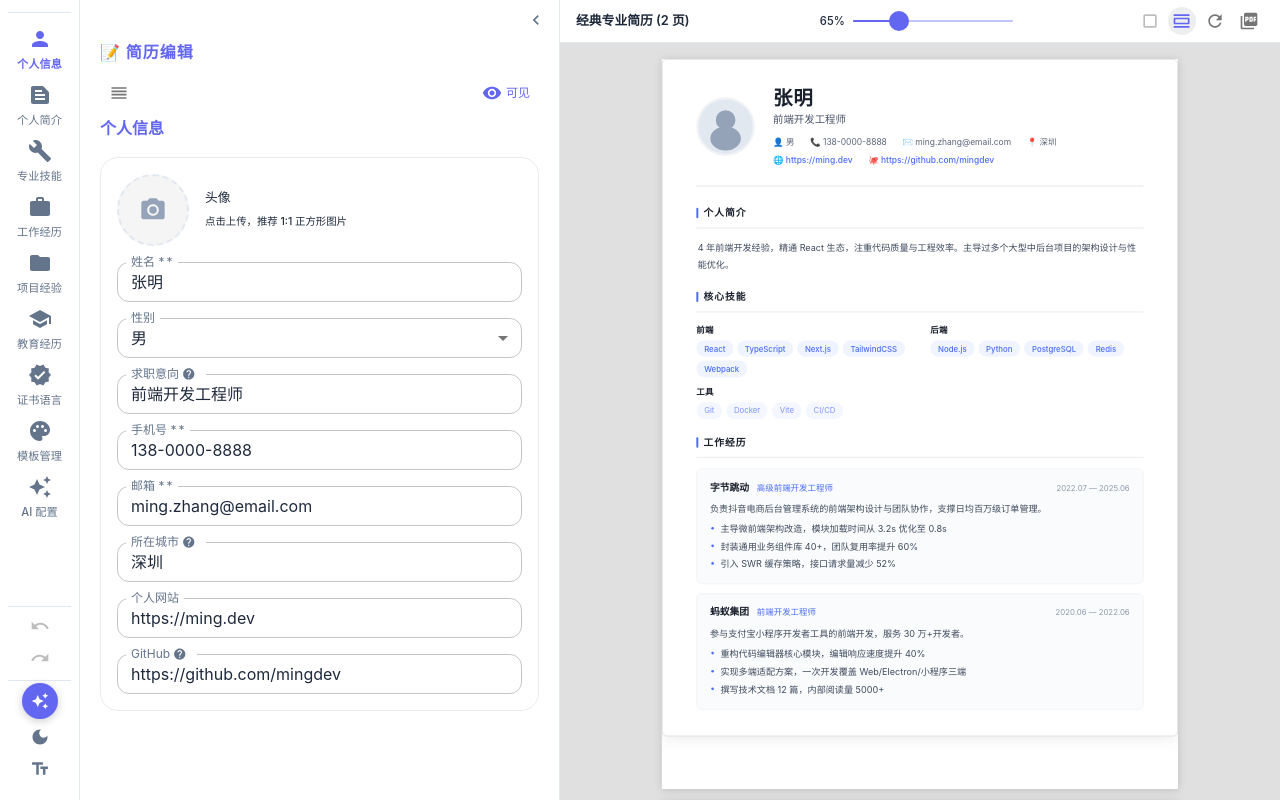
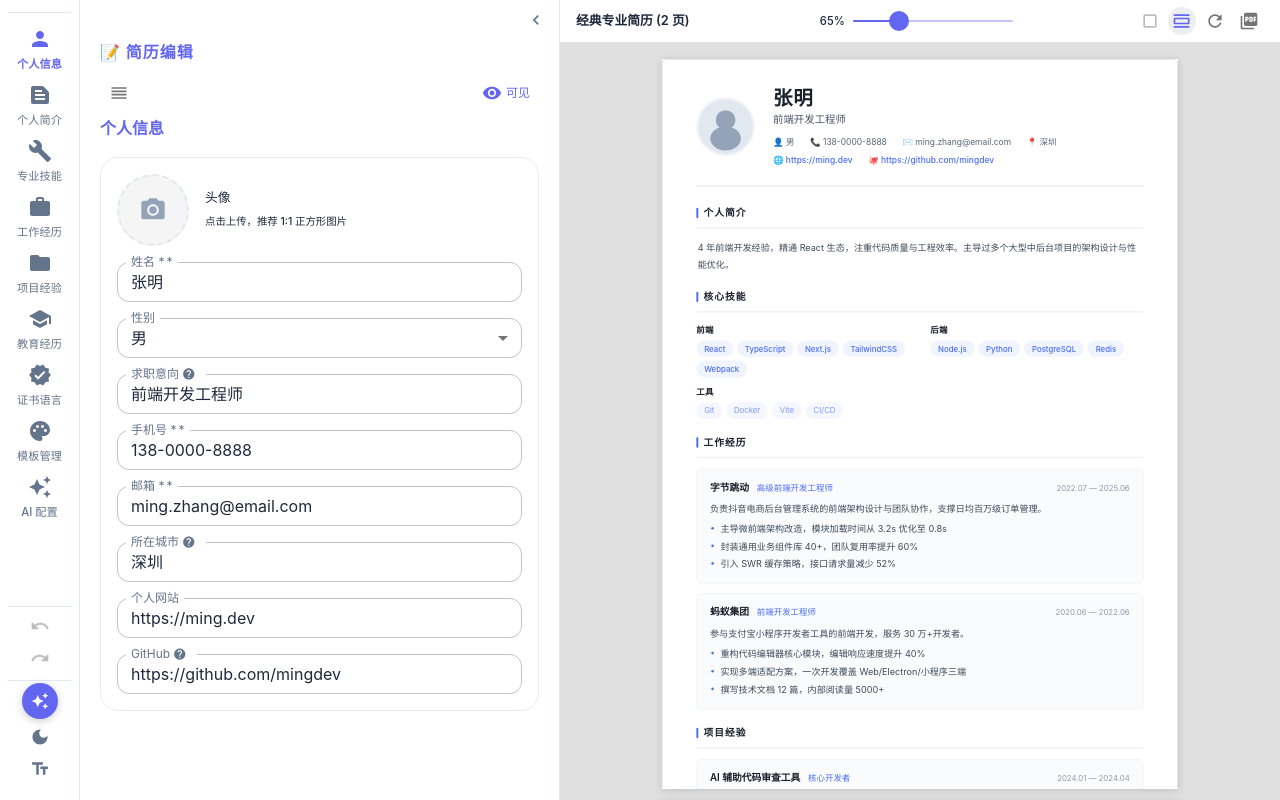
Before and after one commit to yaocat55/resume-editor, a React (Vite) app: page / in a window 1280 px wide. Built offline with nearby package versions, Linux system fonts and the light colour scheme.

Commit message:
refactor: viewport-offset paging — preserves all layouts (grid, flex, sidebar)

```diff
--- a/src/components/preview/ResumePreview.tsx
+++ b/src/components/preview/ResumePreview.tsx
@@ -25,18 +25,16 @@ const PAGE_HEIGHT = 1122
 const PAGE_GAP = 12
 
 /**
- * Render one page: only sections within [startOffset, endOffset] are visible.
- * Others are hidden with display:none to let browser reflow correctly.
+ * Render one page.
+ * Uses viewport offset (margin-top: -pageNum * PAGE_HEIGHT) to show the right slice of content,
+ * then clips with overflow:hidden. This preserves all layout structures (grid, flex, etc).
  */
-
-interface PageResult {
-  html: string; data: Resume
-  visibleSections: Record<string, boolean>; sectionOrder: string[]
-  pageIndex: number; cssText: string; bodyHTML: string
-}
-
-const ShadowPage = React.memo<PageResult>(
-  ({ pageIndex, cssText, bodyHTML, data, visibleSections, sectionOrder }) => {
+const ShadowPage = React.memo<{
+  pageIndex: number
+  singlePageMode: boolean
+  cssText: string; bodyHTML: string
+  data: Resume; visibleSections: Record<string, boolean>; sectionOrder: string[]
+}>(({ pageIndex, singlePageMode, cssText, bodyHTML, data, visibleSections, sectionOrder }) => {
   const hostRef = useRef<HTMLDivElement>(null)
   const rootRef = useRef<ShadowRoot | null>(null)
 
@@ -49,18 +47,15 @@ const ShadowPage = React.memo<PageResult>(
 
     const baseStyle = document.createElement('style')
     baseStyle.textContent = `
-        :host { display: block; width:210mm; height:297mm; overflow:hidden; background:#fff; }
+      :host { display: block; width:210mm; background:#fff; ${singlePageMode ? '' : 'height:297mm; overflow:hidden;'} }
       .resume-page { min-height: 0 !important; }
       .skill-tag.secondary { opacity: 0.7; font-weight: 400 !important; }
       .skill-group[data-type="secondary"] .group-name::after { content: "（加分项）"; font-weight: 400; opacity: 0.6; font-size: 0.75em; }
-        /* ── 多页适配（全局，10 个模板生效）── */
       .resume-section { margin-bottom: 24px !important; }
       .resume-section:last-child { margin-bottom: 0 !important; }
       @media print {
         .resume-page { overflow: visible !important; height: auto !important; }
-          .resume-section { page-break-inside: avoid; }
-          .entry { page-break-inside: avoid; }
-          .entry-list { page-break-inside: avoid; }
+        .resume-section, .entry, .entry-list { page-break-inside: avoid; }
         .section-title { page-break-after: avoid; }
       }
     `
@@ -68,62 +63,27 @@ const ShadowPage = React.memo<PageResult>(
 
     if (cssText) { const s = document.createElement('style'); s.textContent = cssText; root.appendChild(s) }
 
+    if (!singlePageMode && pageIndex > 0) {
+      const shiftCss = document.createElement('style')
+      shiftCss.textContent = `.resume-page { margin-top: -${pageIndex * PAGE_HEIGHT}px !important; padding-top: ${pageIndex * PAGE_HEIGHT}px !important; }`
+      root.appendChild(shiftCss)
+    }
+
     const temp = document.createElement('div')
     temp.innerHTML = bodyHTML
     while (temp.firstChild) root.appendChild(temp.firstChild)
 
     populateShadowDOM(root, data, visibleSections, sectionOrder)
-    }, [cssText, bodyHTML, data, visibleSections, sectionOrder])
+  }, [cssText, bodyHTML, data, visibleSections, sectionOrder, pageIndex, singlePageMode])
 
-    return <div ref={hostRef} style={{ width: '210mm', height: '297mm', flexShrink: 0 }} />
-  }
-)
-
-/**
- * Scan rendered DOM to determine which sections belong on which page.
- * Uses a fixed page height of 1122px (A4 at 96dpi).
- */
-function measurePagedSections(container: Element, sectionOrder: string[]): string[][] {
-  const resumePage = container.querySelector('.resume-page') || container
-  // Try .resume-body first, then #resume-root (Bento etc), then resumePage itself
-  const body = resumePage.querySelector('.resume-body') ||
-               resumePage.querySelector('#resume-root') ||
-               resumePage
-  if (!body) return [sectionOrder]
-
-  // Collect children that are actual section elements
-  const children = Array.from(body.children).filter(el => {
-    const el2 = el as HTMLElement
-    if (el2.offsetHeight === 0) return false
-    if (el2.classList.contains('profile-banner')) return true
-    return true
+  return <div ref={hostRef} style={singlePageMode ? { width: '210mm' } : { width: '210mm', height: '297mm', flexShrink: 0 }} />
 })
 
-  const pages: string[][] = [[]]
-  let used = 0
-
-  for (const child of children) {
-    const el = child as HTMLElement
-    const section = el.getAttribute('data-section') || el.getAttribute('id') || ''
-    const style = getComputedStyle(el)
-    const h = el.offsetHeight +
-      parseFloat(style.marginTop || '0') +
-      parseFloat(style.marginBottom || '0')
-
-    console.log('[measure] section:', section, 'height:', el.offsetHeight, 'used:', used, 'h:', h)
-
-    // If this section overflows the page and there is already content → start new page
-    if (used > 10 && used + h > PAGE_HEIGHT) {
-      console.log('[measure] page break at', section)
-      pages.push([])
-      used = 0
-    }
-
-    pages[pages.length - 1].push(section)
-    used += h
-  }
-
-  return pages.filter(p => p.length > 0)
+/** Count pages by measuring full content height */
+function measurePageCount(shadow: ShadowRoot): number {
+  const page = shadow.querySelector('.resume-page') || shadow.firstElementChild
+  if (!page) return 1
+  return Math.max(1, Math.ceil((page as HTMLElement).scrollHeight / PAGE_HEIGHT))
 }
 
 const ResumePreview: React.FC = () => {
@@ -138,83 +98,48 @@ const ResumePreview: React.FC = () => {
   const template = currentTemplate || defaultTemplate
   const { cssText, bodyHTML } = useMemo(() => parseTemplateHTML(template.html), [template.html])
 
-  const [pageSections, setPageSections] = useState<string[][]>([sectionOrder])
+  const [pageCount, setPageCount] = useState(1)
   const measureRef = useRef<HTMLDivElement>(null)
-  // Stable refs for template context
-  const cssTextRef = useRef(cssText)
-  cssTextRef.current = cssText
-  const bodyHTMLRef = useRef(bodyHTML)
-  bodyHTMLRef.current = bodyHTML
 
   useEffect(() => {
-    // Render measurement content directly into hidden div's shadow DOM
     const t = setTimeout(() => {
       const host = measureRef.current
       if (!host) return
-
       let shadow = (host as any).__measureRoot as ShadowRoot | null
-      if (!shadow) {
-        shadow = host.attachShadow({ mode: 'open' })
-        ;(host as any).__measureRoot = shadow
-      }
+      if (!shadow) { shadow = host.attachShadow({ mode: 'open' }); (host as any).__measureRoot = shadow }
       shadow.innerHTML = ''
 
       const baseStyle = document.createElement('style')
-      baseStyle.textContent = `
-        :host { display: block; width:210mm; background:#fff; }
-        .resume-page { min-height: 0 !important; }
-        .skill-tag.secondary { opacity: 0.7; font-weight: 400 !important; }
-        .skill-group[data-type="secondary"] .group-name::after { content: "（加分项）"; font-weight: 400; opacity: 0.6; font-size: 0.75em; }
-      `
+      baseStyle.textContent = `:host { display: block; width:210mm; }`
       shadow.appendChild(baseStyle)
-
-      const currentCSS = cssTextRef.current
-      if (currentCSS) {
-        const tplStyle = document.createElement('style')
-        tplStyle.textContent = currentCSS
-        shadow.appendChild(tplStyle)
-      }
+      if (cssText) { const s = document.createElement('style'); s.textContent = cssText; shadow.appendChild(s) }
 
       const temp = document.createElement('div')
-      temp.innerHTML = bodyHTMLRef.current
+      temp.innerHTML = bodyHTML
       while (temp.firstChild) shadow.appendChild(temp.firstChild)
 
       populateShadowDOM(shadow, resume, visibleSections, sectionOrder)
 
-      setTimeout(() => {
-        const body = shadow!.querySelector('.resume-body') || shadow!.querySelector('.resume-page')
-        if (!body) { setPageSections([sectionOrder]); return }
-        const pages = measurePagedSections(body, sectionOrder)
-        setPageSections(pages.length > 0 ? pages : [sectionOrder])
-      }, 300)
-    }, 800)
+      requestAnimationFrame(() => {
+        setPageCount(measurePageCount(shadow))
+      })
+    }, 500)
     return () => clearTimeout(t)
-  }, [resume, visibleSections, sectionOrder, template.html, key])
+  }, [resume, visibleSections, sectionOrder, template.html, key, cssText, bodyHTML])
 
   const handleRefresh = () => setKey((k) => k + 1)
 
-  // --- PDF Export: render template with real data, then extract populated HTML ---
   const handleExportPDF = useCallback(() => {
-    // 1. Create a hidden div and populate it with resume data
     const container = document.createElement('div')
     container.innerHTML = bodyHTML
-    container.style.position = 'absolute'
-    container.style.left = '-9999px'
-    container.style.top = '0'
-    container.style.width = '210mm'
+    container.style.cssText = 'position:absolute;left:-9999px;top:0;width:210mm'
     document.body.appendChild(container)
-
-    // 2. Populate with real data
     populateShadowDOM(container, resume, visibleSections, sectionOrder)
-
-    // 3. Extract populated HTML
     const populatedBody = container.innerHTML
     document.body.removeChild(container)
 
-    // 4. Build standalone HTML for printing
     const printCSS = document.getElementById('resume-print-styles')?.textContent || ''
-    const printableHTML = `<!DOCTYPE html><html lang="zh-CN"><head><meta charset="UTF-8">
-<style>
+    const printableHTML = `<!DOCTYPE html><html lang="zh-CN"><head><meta charset="UTF-8"><style>
 @page { size: A4; margin: 8mm 0 0 0; }
 * { box-sizing: border-box; }
 body { margin:0; padding:0; font-family:'PingFang SC','Microsoft YaHei',sans-serif; -webkit-print-color-adjust:exact; print-color-adjust:exact; }
@@ -228,18 +153,14 @@ const ResumePreview: React.FC = () => {
 </style></head><body>${populatedBody}</body></html>`
 
     const win = window.open('about:blank', '_blank', 'width=800,height=600')
-    if (win) {
-      win.document.write(printableHTML)
-      win.document.close()
-      setTimeout(() => { try { win.print() } catch {} }, 600)
-    }
+    if (win) { win.document.write(printableHTML); win.document.close(); setTimeout(() => { try { win.print() } catch {} }, 600) }
   }, [cssText, bodyHTML, resume, visibleSections, sectionOrder])
 
   return (
     <Box sx={{ height: '100%', display: 'flex', flexDirection: 'column', bgcolor: 'background.default' }}>
       <Box sx={{ display: 'flex', alignItems: 'center', justifyContent: 'space-between', px: 2, py: 0.75, bgcolor: 'background.paper', borderBottom: 1, borderColor: 'divider', flexShrink: 0, minHeight: 40 }}>
         <Typography variant="subtitle2" color="text.secondary" noWrap sx={{ fontSize: '0.8rem' }}>
-          {template.meta.name}{paginatedPreview && pageSections.length > 1 ? ` (${pageSections.length} 页)` : ''}
+          {template.meta.name}{paginatedPreview && pageCount > 1 ? ` (${pageCount} 页)` : ''}
         </Typography>
         <Box sx={{ display: 'flex', alignItems: 'center', gap: 1, flex: 1, maxWidth: 200, mx: 2 }}>
           <Typography variant="caption" color="text.disabled" sx={{ fontSize: '0.7rem', minWidth: 32, textAlign: 'right' }}>{Math.round(zoom * 100)}%</Typography>
@@ -262,27 +183,18 @@ const ResumePreview: React.FC = () => {
       </Box>
 
       <Box sx={{ flex: 1, overflow: 'auto', bgcolor: 'grey.300', display: 'flex', justifyContent: 'center', p: 2 }}>
-        {/* Hidden measurement host — renders complete DOM for height calculation */}
         <div ref={measureRef as any} style={{ position: 'absolute', left: '-9999px', top: 0, width: '210mm' }} />
 
         {paginatedPreview ? (
-          <Box sx={{
-            transform: `scale(${zoom})`, transformOrigin: 'top center',
-            display: 'flex', flexDirection: 'column', alignItems: 'center',
-            gap: `${PAGE_GAP / zoom}px`, flexShrink: 0,
-          }}>
-            {pageSections.map((sections, i) => (
-              <Box key={i} sx={{
-                width: '210mm', height: '297mm',
-                boxShadow: '0 2px 12px rgba(0,0,0,0.15)',
-                flexShrink: 0, bgcolor: '#fff',
-              }}>
+          <Box sx={{ transform: `scale(${zoom})`, transformOrigin: 'top center', display: 'flex', flexDirection: 'column', alignItems: 'center', gap: `${PAGE_GAP / zoom}px`, flexShrink: 0 }}>
+            {Array.from({ length: pageCount }, (_, i) => (
+              <Box key={i} sx={{ width: '210mm', height: '297mm', boxShadow: '0 2px 12px rgba(0,0,0,0.15)', flexShrink: 0, bgcolor: '#fff' }}>
                 <ShadowPage
-                  pageIndex={i} cssText={cssText} bodyHTML={bodyHTML}
-                  data={resume}
-                  visibleSections={Object.fromEntries(sectionOrder.map(s => [s, sections.includes(s)]))}
-                  sectionOrder={sections}
-                  html={template.html}
+                  key={`p-${key}-${i}`}
+                  pageIndex={i}
+                  singlePageMode={false}
+                  cssText={cssText} bodyHTML={bodyHTML}
+                  data={resume} visibleSections={visibleSections} sectionOrder={sectionOrder}
                 />
               </Box>
             ))}
@@ -290,9 +202,11 @@ const ResumePreview: React.FC = () => {
         ) : (
           <Box sx={{ transform: `scale(${zoom})`, transformOrigin: 'top center', flexShrink: 0, alignSelf: 'flex-start' }}>
             <ShadowPage
-              pageIndex={-1} cssText={cssText} bodyHTML={bodyHTML}
+              key={`c-${key}`}
+              pageIndex={-1}
+              singlePageMode={true}
+              cssText={cssText} bodyHTML={bodyHTML}
               data={resume} visibleSections={visibleSections} sectionOrder={sectionOrder}
-              html={template.html}
             />
           </Box>
         )}
```
Lines whose indentation alone changed are shown as unchanged.
